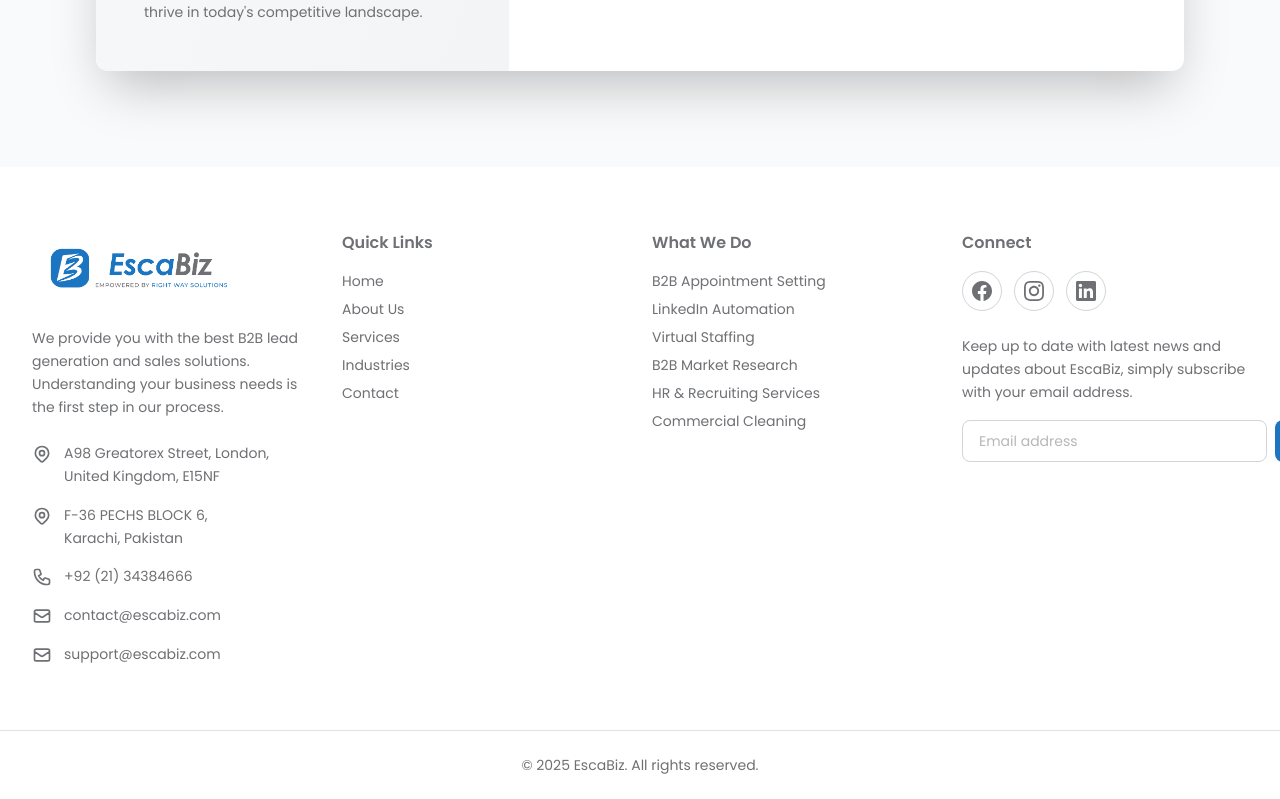
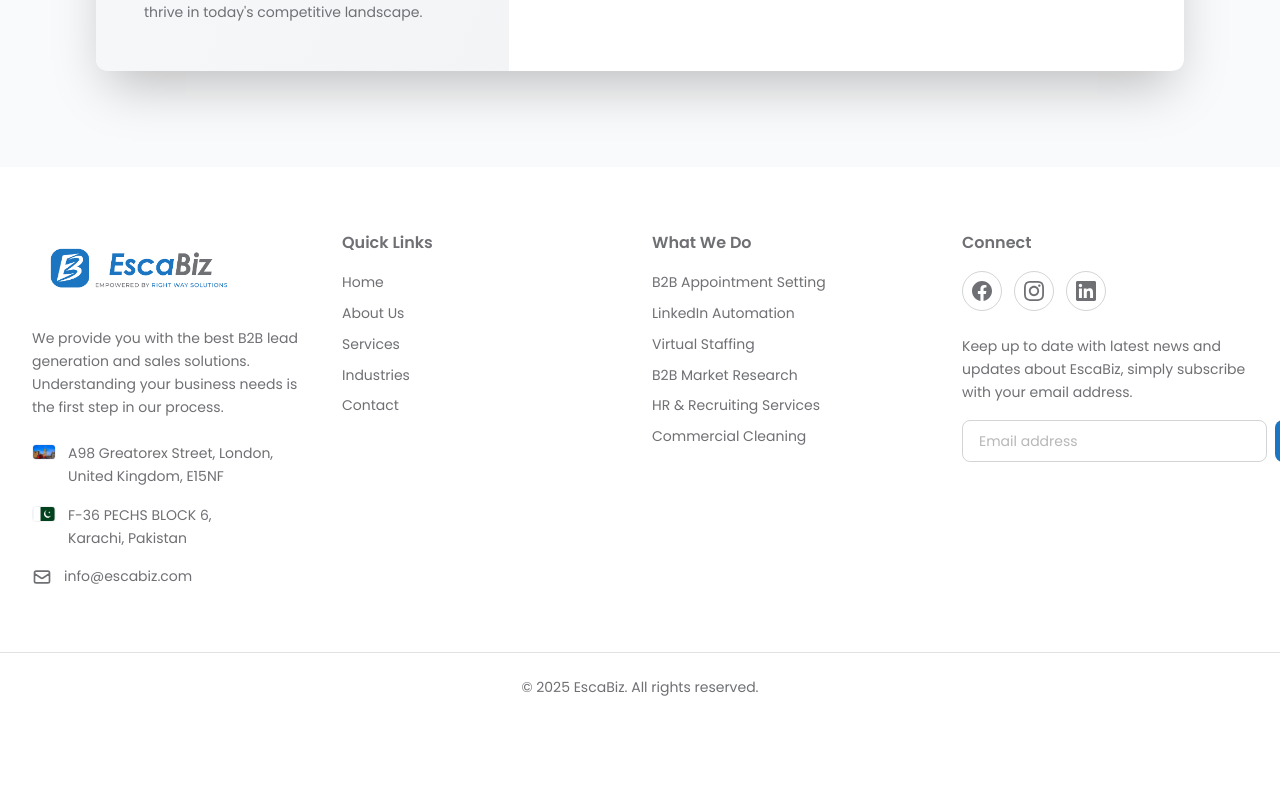
Before and after one commit to Sharmeen-Rauf/escabiz, a Next.js app: page / in a window 1280 px wide. Shown: the part 6282-7081 px from the top of the page. After the commit the page ends 7003 px from the top, so only its background shows below. Built offline with nearby package versions, Linux system fonts and the light colour scheme.

Commit message:
Replace SVG icons with images for UK and Pakistan addresses on Home page, update support email address, and enhance link styling for improved readability and consistency.

```diff
--- a/src/app/page.tsx
+++ b/src/app/page.tsx
@@ -1617,10 +1617,15 @@ export default function Home() {
 
               {/* UK Address */}
               <div className="flex items-start space-x-3 mb-4">
-                <svg className="w-5 h-5 text-[#6f7074] mt-0.5 flex-shrink-0" fill="none" stroke="currentColor" viewBox="0 0 24 24">
-                  <path strokeLinecap="round" strokeLinejoin="round" strokeWidth={2} d="M17.657 16.657L13.414 20.9a1.998 1.998 0 01-2.827 0l-4.244-4.243a8 8 0 1111.314 0z" />
-                  <path strokeLinecap="round" strokeLinejoin="round" strokeWidth={2} d="M15 11a3 3 0 11-6 0 3 3 0 016 0z" />
-                </svg>
+                <div className="w-6 h-4 flex-shrink-0 rounded-sm overflow-hidden border border-gray-300/30 mt-0.5">
+                  <Image
+                    src="/United-Kingdom.jpg"
+                    alt="UK Flag"
+                    width={24}
+                    height={16}
+                    className="w-full h-full object-cover"
+                  />
+                </div>
                 <p className="text-sm text-[#6f7074] leading-relaxed">
                   A98 Greatorex Street, London,<br />United Kingdom, E15NF
                 </p>
@@ -1628,42 +1633,27 @@ export default function Home() {
 
               {/* Pakistan Address */}
               <div className="flex items-start space-x-3 mb-4">
-                <svg className="w-5 h-5 text-[#6f7074] mt-0.5 flex-shrink-0" fill="none" stroke="currentColor" viewBox="0 0 24 24">
-                  <path strokeLinecap="round" strokeLinejoin="round" strokeWidth={2} d="M17.657 16.657L13.414 20.9a1.998 1.998 0 01-2.827 0l-4.244-4.243a8 8 0 1111.314 0z" />
-                  <path strokeLinecap="round" strokeLinejoin="round" strokeWidth={2} d="M15 11a3 3 0 11-6 0 3 3 0 016 0z" />
-                </svg>
+                <div className="w-6 h-4 flex-shrink-0 rounded-sm overflow-hidden border border-gray-300/30 mt-0.5">
+                  <Image
+                    src="/flag.png"
+                    alt="Pakistan Flag"
+                    width={24}
+                    height={16}
+                    className="w-full h-full object-cover"
+                  />
+                </div>
                 <p className="text-sm text-[#6f7074] leading-relaxed">
                   F-36 PECHS BLOCK 6,<br />Karachi, Pakistan
                 </p>
               </div>
 
-              {/* Phone */}
-              <div className="flex items-start space-x-3 mb-4">
-                <svg className="w-5 h-5 text-[#6f7074] mt-0.5 flex-shrink-0" fill="none" stroke="currentColor" viewBox="0 0 24 24">
-                  <path strokeLinecap="round" strokeLinejoin="round" strokeWidth={2} d="M3 5a2 2 0 012-2h3.28a1 1 0 01.948.684l1.498 4.493a1 1 0 01-.502 1.21l-2.257 1.13a11.042 11.042 0 005.516 5.516l1.13-2.257a1 1 0 011.21-.502l4.493 1.498a1 1 0 01.684.949V19a2 2 0 01-2 2h-1C9.716 21 3 14.284 3 6V5z" />
-                </svg>
-                <p className="text-sm text-[#6f7074] leading-relaxed">
-                  +92 (21) 34384666
-                </p>
-              </div>
-
-              {/* Contact Email */}
-              <div className="flex items-start space-x-3 mb-4">
-                <svg className="w-5 h-5 text-[#6f7074] mt-0.5 flex-shrink-0" fill="none" stroke="currentColor" viewBox="0 0 24 24">
-                  <path strokeLinecap="round" strokeLinejoin="round" strokeWidth={2} d="M3 8l7.89 5.26a2 2 0 002.22 0L21 8M5 19h14a2 2 0 002-2V7a2 2 0 00-2-2H5a2 2 0 00-2 2v10a2 2 0 002 2z" />
-                </svg>
-                <p className="text-sm text-[#6f7074] leading-relaxed">
-                  contact@escabiz.com
-                </p>
-              </div>
-
-              {/* Support Email */}
+              {/* Email */}
               <div className="flex items-start space-x-3">
                 <svg className="w-5 h-5 text-[#6f7074] mt-0.5 flex-shrink-0" fill="none" stroke="currentColor" viewBox="0 0 24 24">
                   <path strokeLinecap="round" strokeLinejoin="round" strokeWidth={2} d="M3 8l7.89 5.26a2 2 0 002.22 0L21 8M5 19h14a2 2 0 002-2V7a2 2 0 00-2-2H5a2 2 0 00-2 2v10a2 2 0 002 2z" />
                 </svg>
                 <p className="text-sm text-[#6f7074] leading-relaxed">
-                  support@escabiz.com
+                  info@escabiz.com
                 </p>
               </div>
             </div>
@@ -1672,19 +1662,19 @@ export default function Home() {
             <div className="flex flex-col">
               <h5 className="text-base font-semibold text-[#6f7074] mb-4">Quick Links</h5>
               <div className="space-y-2">
-                <Link href="/" className="block text-sm text-[#6f7074] hover:text-[#1c75c0] transition-colors duration-300">
+                <Link href="/" className="block text-sm text-[#6f7074] hover:text-[#1c75c0] transition-colors duration-300 leading-relaxed">
                   Home
                 </Link>
-                <Link href="/about" className="block text-sm text-[#6f7074] hover:text-[#1c75c0] transition-colors duration-300">
+                <Link href="/about" className="block text-sm text-[#6f7074] hover:text-[#1c75c0] transition-colors duration-300 leading-relaxed">
                   About Us
                 </Link>
-                <Link href="/virtual-staff-augmentation" className="block text-sm text-[#6f7074] hover:text-[#1c75c0] transition-colors duration-300">
+                <Link href="/virtual-staff-augmentation" className="block text-sm text-[#6f7074] hover:text-[#1c75c0] transition-colors duration-300 leading-relaxed">
                   Services
                 </Link>
-                <Link href="/industries" className="block text-sm text-[#6f7074] hover:text-[#1c75c0] transition-colors duration-300">
+                <Link href="/industries" className="block text-sm text-[#6f7074] hover:text-[#1c75c0] transition-colors duration-300 leading-relaxed">
                   Industries
                 </Link>
-                <Link href="/lets-talk" className="block text-sm text-[#6f7074] hover:text-[#1c75c0] transition-colors duration-300">
+                <Link href="/lets-talk" className="block text-sm text-[#6f7074] hover:text-[#1c75c0] transition-colors duration-300 leading-relaxed">
                   Contact
                 </Link>
               </div>
@@ -1694,22 +1684,22 @@ export default function Home() {
             <div className="flex flex-col">
               <h5 className="text-base font-semibold text-[#6f7074] mb-4">What We Do</h5>
               <div className="space-y-2">
-                <Link href="/b2b-lead-appointment-setup" className="block text-sm text-[#6f7074] hover:text-[#1c75c0] transition-colors duration-300">
+                <Link href="/b2b-lead-appointment-setup" className="block text-sm text-[#6f7074] hover:text-[#1c75c0] transition-colors duration-300 leading-relaxed">
                   B2B Appointment Setting
                 </Link>
-                <Link href="/linkedin-automation-services-escabiz" className="block text-sm text-[#6f7074] hover:text-[#1c75c0] transition-colors duration-300">
+                <Link href="/linkedin-automation-services-escabiz" className="block text-sm text-[#6f7074] hover:text-[#1c75c0] transition-colors duration-300 leading-relaxed">
                   LinkedIn Automation
                 </Link>
-                <Link href="/virtual-staff-augmentation" className="block text-sm text-[#6f7074] hover:text-[#1c75c0] transition-colors duration-300">
+                <Link href="/virtual-staff-augmentation" className="block text-sm text-[#6f7074] hover:text-[#1c75c0] transition-colors duration-300 leading-relaxed">
                   Virtual Staffing
                 </Link>
-                <Link href="/b2b-market-research-agency-escabiz" className="block text-sm text-[#6f7074] hover:text-[#1c75c0] transition-colors duration-300">
+                <Link href="/b2b-market-research-agency-escabiz" className="block text-sm text-[#6f7074] hover:text-[#1c75c0] transition-colors duration-300 leading-relaxed">
                   B2B Market Research
                 </Link>
-                <Link href="/industries/hr-recruiting" className="block text-sm text-[#6f7074] hover:text-[#1c75c0] transition-colors duration-300">
+                <Link href="/industries/hr-recruiting" className="block text-sm text-[#6f7074] hover:text-[#1c75c0] transition-colors duration-300 leading-relaxed">
                   HR & Recruiting Services
                 </Link>
-                <Link href="/industries/commercial-cleaning" className="block text-sm text-[#6f7074] hover:text-[#1c75c0] transition-colors duration-300">
+                <Link href="/industries/commercial-cleaning" className="block text-sm text-[#6f7074] hover:text-[#1c75c0] transition-colors duration-300 leading-relaxed">
                   Commercial Cleaning
                 </Link>
               </div>
```
